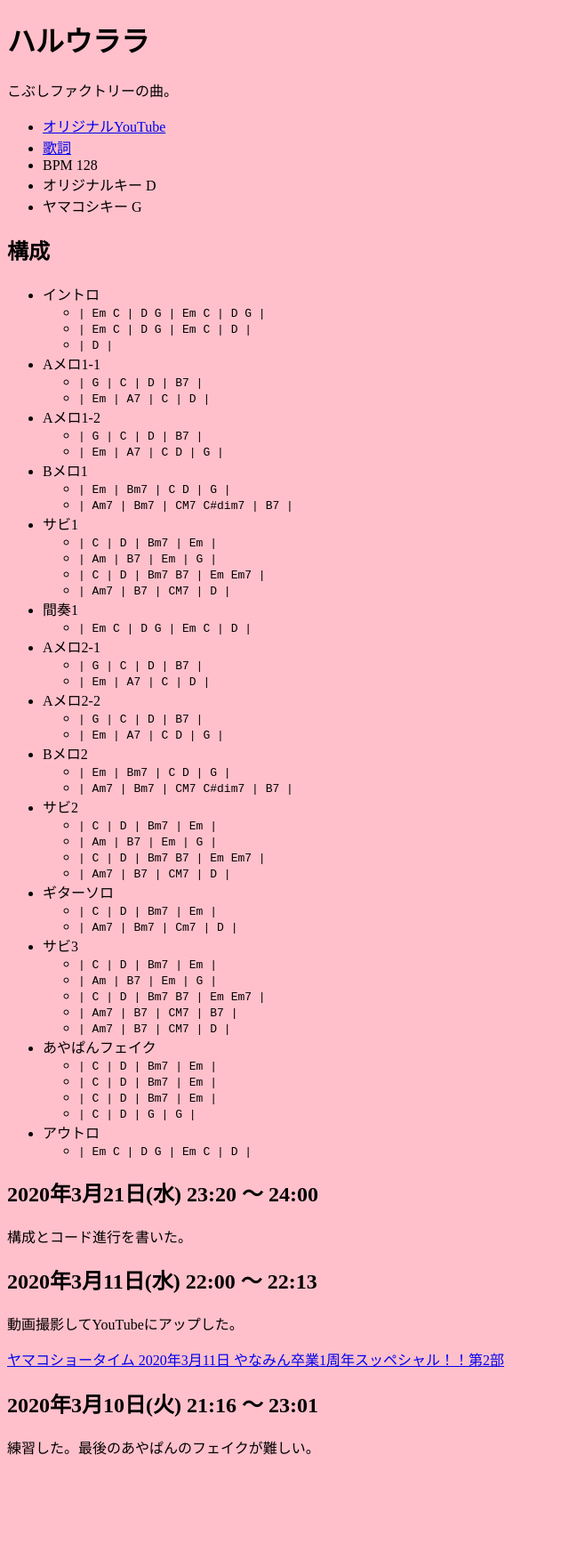
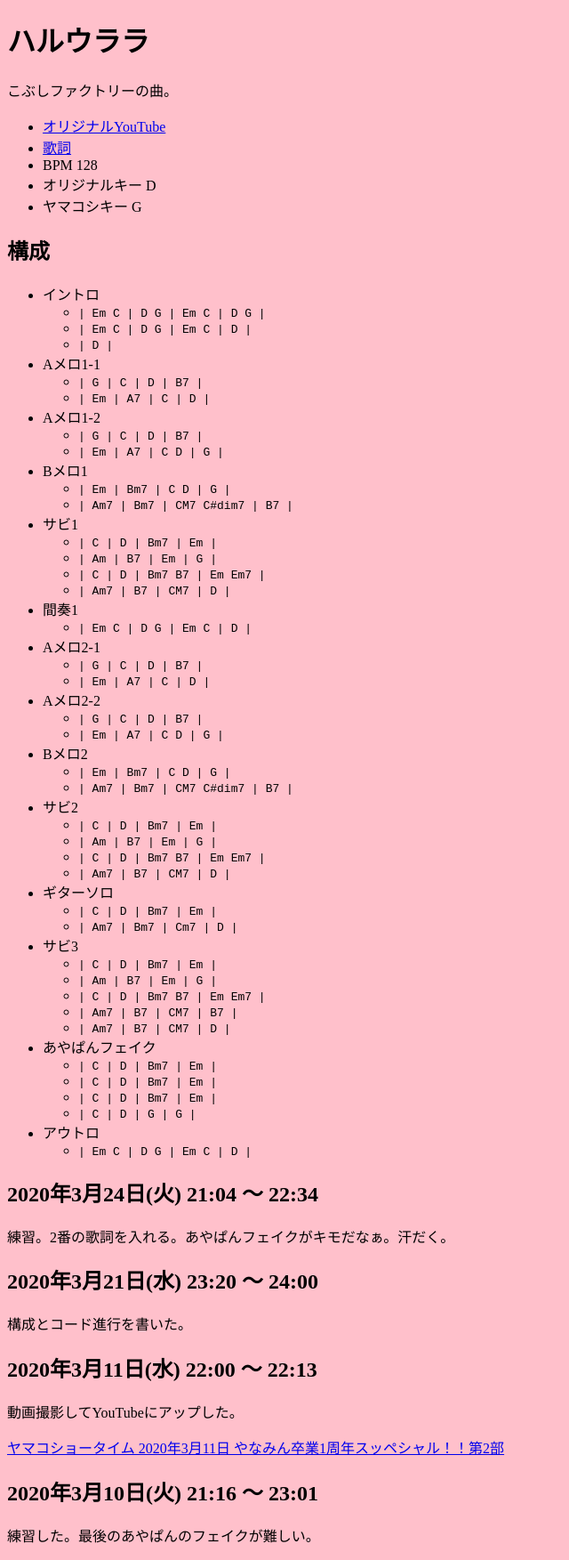
Before and after one commit to takaoyamakoshi/momochi, a Jekyll site: the page built from showtime/number/haru_urara.md, in a window 1280 px wide. Shown: the whole page at 89% size, without its empty margins (0-640 px from the left). Built offline with Jekyll 4.4.1, drawn with Linux system fonts in a browser that asks for light colours; our own code applies the rules of GitHub Pages for plain Markdown files; before the commit the page ends 1654 px from its top, so only the background shows below that.

Commit message:
Update haru_urara.md

```diff
--- a/showtime/number/haru_urara.md
+++ b/showtime/number/haru_urara.md
@@ -61,6 +61,10 @@
 - アウトロ
   - `| Em C | D G | Em C | D |`
 
+## 2020年3月24日(火) 21:04 ～ 22:34
+
+練習。2番の歌詞を入れる。あやぱんフェイクがキモだなぁ。汗だく。
+
 ## 2020年3月21日(水) 23:20 ～ 24:00
 
 構成とコード進行を書いた。
```
